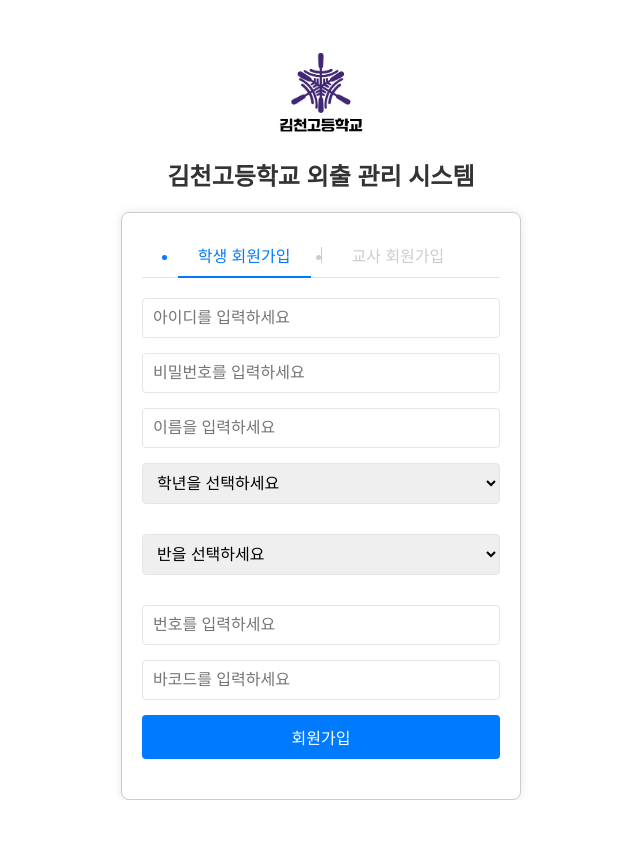
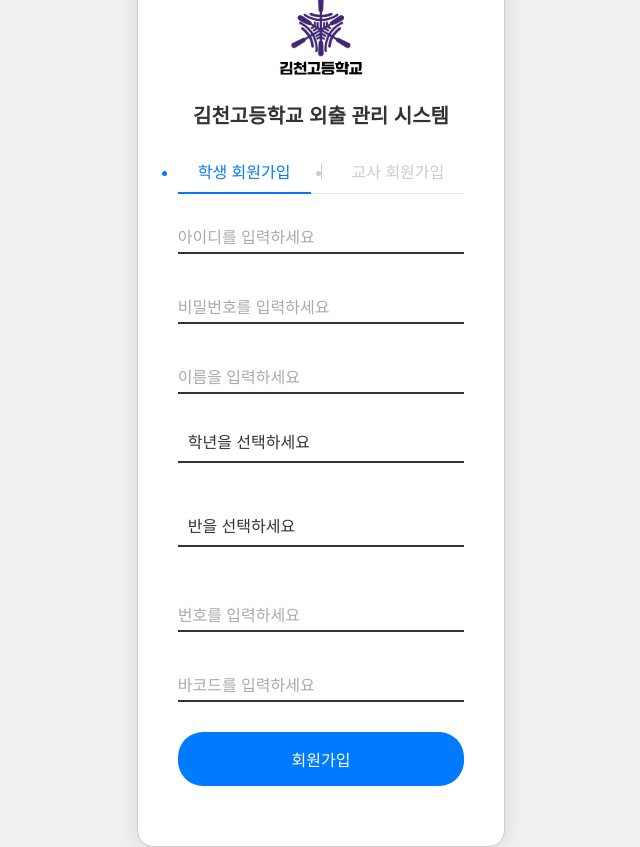
Before and after one commit to rudgma22/new, a Flask app: page /auth/register in a window 1280 px wide. Shown: the whole page, without its empty margins (319-959 px from the left). Before the commit the page ends 800 px from the top, so only its background shows below. Run offline with Flask 3, Linux system fonts and the light colour scheme.

Commit message:
전체적인 디자인 수정(아직 수정사항 많음)

```diff
--- a/static/styles.css
+++ b/static/styles.css
@@ -3,18 +3,16 @@ body, h1, h2, ul, li, input, button, form, div, select, table, th, td {
     margin: 0;
     padding: 0;
     box-sizing: border-box;
-    font-family: 'Arial', sans-serif;
 }
 
 /* Overall page styling */
 body {
+    font-family: 'Arial', sans-serif;
     display: flex;
-    flex-direction: column;
+    justify-content: center;
     align-items: center;
-    justify-content: center;
     height: 100vh;
-    background-color: #ffffff;
-    padding-top: 50px;
+    background-color: #f0f0f0; /* 약간 어두운 흰색 */
 }
 
 /* Header styling */
@@ -31,19 +29,27 @@ header img {
 
 header h1 {
     margin-top: 10px;
-    font-size: 24px;
+    font-size: 20px; /* 글씨 크기 조정 */
     color: #333;
+    white-space: nowrap; /* 텍스트가 잘리지 않도록 */
 }
 
 /* Content container styling */
-.contents {
-    width: 80%;
-    max-width: 400px;
+.login-container {
+    display: flex;
+    justify-content: center;
+    align-items: center;
+    height: 100vh;
+}
+
+.login-box {
+    width: 100%;
+    max-width: 500px;
     background: #fff;
-    padding: 20px;
+    padding: 40px;
     border: 1px solid #ccc;
-    box-shadow: 0 0 10px rgba(0, 0, 0, 0.1);
-    border-radius: 8px;
+    box-shadow: 0 0 20px rgba(0, 0, 0, 0.1);
+    border-radius: 16px; /* 모서리 라운딩 */
     text-align: center;
     position: relative;
 }
@@ -114,32 +120,67 @@ header h1 {
     margin-bottom: 15px;
 }
 
-.input_normal, .input_select {
+.input-box {
+    position: relative;
+    margin-bottom: 30px;
+    width: 100%;
+}
+
+.input-box input,
+.input-box select {
     width: 100%;
     padding: 10px;
+    background: transparent;
+    border: none;
+    border-bottom: 2px solid #333;
+    outline: none;
+    color: #333;
     font-size: 16px;
-    border: 1px solid #e5e5e5;
-    border-radius: 4px;
+    appearance: none; /* Remove default arrow in select */
 }
 
-.input_normal:focus, .input_select:focus {
-    border-color: #007bff;
-    outline: none;
+.input-box input::-webkit-calendar-picker-indicator {
+    display: none; /* Remove calendar icon from datetime-local input */
 }
 
-.green .input_normal:focus, .green .input_select:focus {
-    border-color: #8BC34A; /* 밝은 연두색 */
+.input-box label {
+    position: absolute;
+    top: 0;
+    left: 0;
+    padding: 10px 0;
+    pointer-events: none;
+    transition: 0.5s;
+    color: #aaa;
+    font-size: 16px;
+}
+
+.input-box input:focus ~ label,
+.input-box input:valid ~ label,
+.input-box select:focus ~ label,
+.input-box select:valid ~ label {
+    top: -20px;
+    left: 0;
+    color: #007bff;
+    font-size: 12px;
+}
+
+.green .input-box input:focus ~ label,
+.green .input-box input:valid ~ label,
+.green .input-box select:focus ~ label,
+.green .input-box select:valid ~ label {
+    color: #8BC34A; /* 밝은 연두색 */
 }
 
 .button_normal {
     width: 100%;
-    padding: 10px;
+    padding: 15px; /* 버튼 크기 확대 */
     background-color: #007bff;
     color: #fff;
     font-size: 16px;
     border: none;
-    border-radius: 4px;
+    border-radius: 25px; /* 모서리 라운딩 */
     cursor: pointer;
+    transition: background 0.5s;
 }
 
 .button_normal:hover {
--- a/templates/register.html
+++ b/templates/register.html
@@ -78,11 +78,12 @@
     </script>
 </head>
 <body>
+<div class="login-container">
+    <div class="login-box">
         <header>
             <img src="{{ url_for('static', filename='gimgologo.png') }}" alt="김천고등학교 로고">
             <h1>김천고등학교 외출 관리 시스템</h1>
         </header>
-<div class="contents">
         <ul class="tabs">
             <li class="tab on" data-role="student">
                 <div class="check_text">학생 회원가입</div>
@@ -95,44 +96,50 @@
         <form class="register_form" method="POST" action="{{ url_for('auth.register') }}">
             <input type="hidden" id="role" name="role" value="student">
 
-        <div class="input_field">
-            <input class="input_normal" type="text" id="username" name="username" placeholder="아이디를 입력하세요" required>
+            <div class="input_field input-box">
+                <input class="input_normal" type="text" id="username" name="username" required>
+                <label>아이디를 입력하세요</label>
             </div>
-        <div class="input_field">
-            <input class="input_normal" type="password" id="password" name="password" placeholder="비밀번호를 입력하세요" required>
+            <div class="input_field input-box">
+                <input class="input_normal" type="password" id="password" name="password" required>
+                <label>비밀번호를 입력하세요</label>
             </div>
 
             <div id="student-fields">
-            <div class="input_field">
-                <input class="input_normal" type="text" id="student_name" name="name" placeholder="이름을 입력하세요">
+                <div class="input_field input-box">
+                    <input class="input_normal" type="text" id="student_name" name="name" required>
+                    <label>이름을 입력하세요</label>
                 </div>
-            <div class="input_field">
-                <select class="input_select" id="grade" name="grade">
+                <div class="input_field input-box">
+                    <select class="input_select" id="grade" name="grade" required>
                         <option value="" disabled selected>학년을 선택하세요</option>
                         <option value="1">1</option>
                         <option value="2">2</option>
                         <option value="3">3</option>
                     </select>
                 </div>
-            <div class="input_field" id="class-container">
-                <select class="input_select" id="student_class" name="student_class">
+                <div class="input_field input-box">
+                    <select class="input_select" id="student_class" name="student_class" required>
                         <option value="" disabled selected>반을 선택하세요</option>
                     </select>
                 </div>
-            <div class="input_field">
-                <input class="input_normal" type="text" id="number" name="number" placeholder="번호를 입력하세요">
+                <div class="input_field input-box">
+                    <input class="input_normal" type="text" id="number" name="number" required>
+                    <label>번호를 입력하세요</label>
                 </div>
-            <div class="input_field">
-                <input class="input_normal" type="text" id="barcode" name="barcode" placeholder="바코드를 입력하세요">
+                <div class="input_field input-box">
+                    <input class="input_normal" type="text" id="barcode" name="barcode" required>
+                    <label>바코드를 입력하세요</label>
                 </div>
             </div>
 
             <div id="teacher-fields" style="display: none;">
-            <div class="input_field">
-                <input class="input_normal" type="text" id="teacher_name" name="name" placeholder="이름을 입력하세요">
+                <div class="input_field input-box">
+                    <input class="input_normal" type="text" id="teacher_name" name="name" required>
+                    <label>이름을 입력하세요</label>
                 </div>
-            <div class="input_field">
-                <select class="input_select" id="teacher_grade" name="grade">
+                <div class="input_field input-box">
+                    <select class="input_select" id="teacher_grade" name="grade" required>
                         <option value="" disabled selected>담당 학년을 선택하세요</option>
                         <option value="1">1</option>
                         <option value="2">2</option>
@@ -140,8 +147,8 @@
                         <option value="기타">기타</option>
                     </select>
                 </div>
-            <div class="input_field" id="teacher-class-container">
-                <select class="input_select" id="teacher_class" name="teacher_class">
+                <div class="input_field input-box">
+                    <select class="input_select" id="teacher_class" name="teacher_class" required>
                         <option value="" disabled selected>담당 반을 선택하세요</option>
                     </select>
                 </div>
@@ -150,5 +157,6 @@
             <button class="button_normal" type="submit">회원가입</button>
         </form>
     </div>
+</div>
 </body>
 </html>
--- a/templates/student_manage.html
+++ b/templates/student_manage.html
@@ -58,11 +58,11 @@
         .green:hover {
             background-color: #6b8e23;
         }
-
-
     </style>
 </head>
 <body>
+<div class="login-container">
+    <div class="login-box">
         <header>
             <img src="{{ url_for('static', filename='gimgologo.png') }}" alt="김천고등학교 로고">
             <h1>{{ teacher.grade }}학년 {{ teacher.teacher_class }}반 외출 요청 관리</h1>
@@ -104,6 +104,8 @@
                 </tbody>
             </table>
         </div>
+    </div>
+</div>
 
 <!-- 거절 사유 입력 모달 -->
 <div id="rejectionModal" class="modal">
```
Also changed, not shown: other parts of static/styles.css (+33 -158 lines), templates/login.html (+23 -15 lines), templates/student_home.html (+58 -26 lines). Lines whose indentation alone changed are shown as unchanged.
